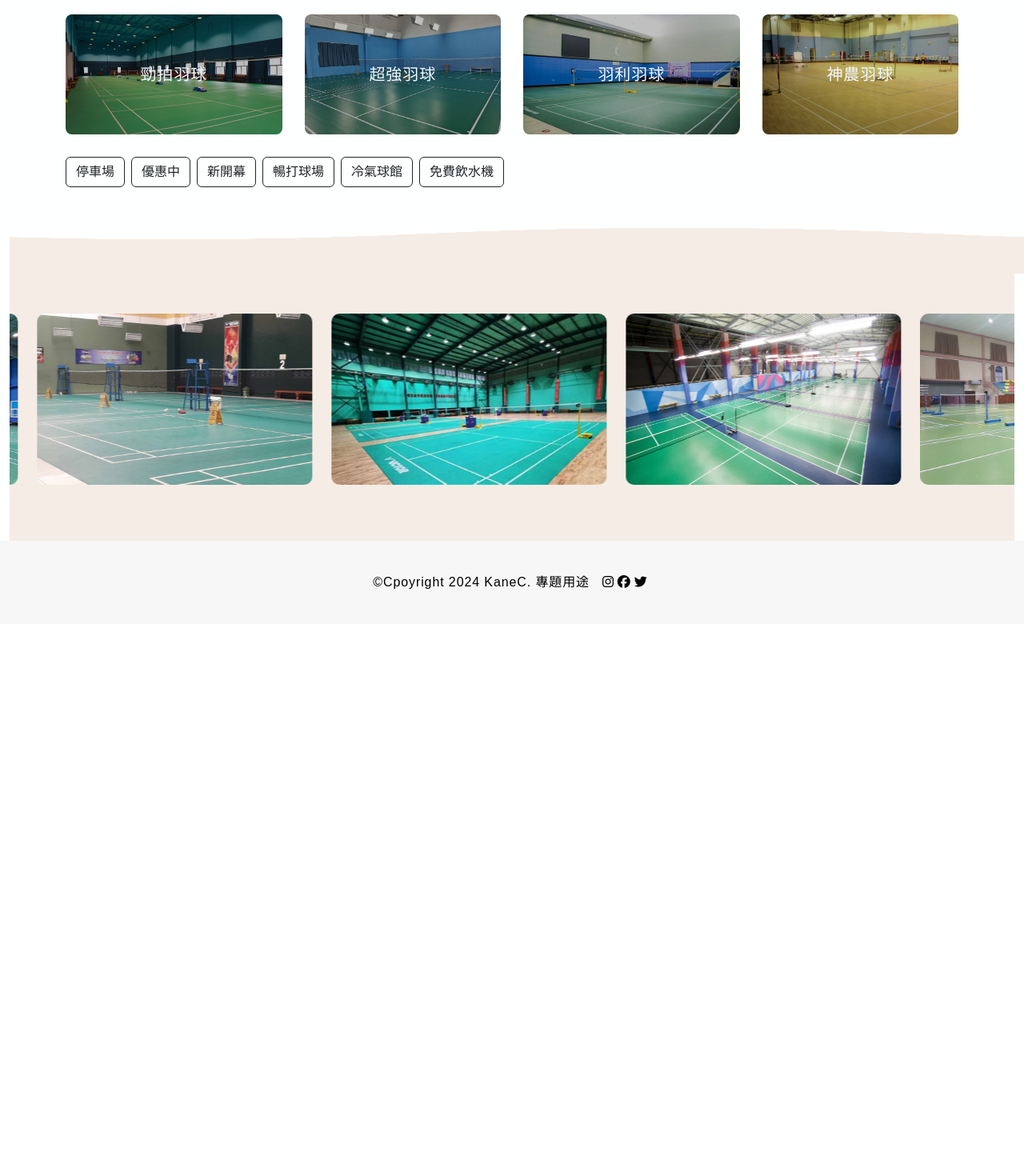
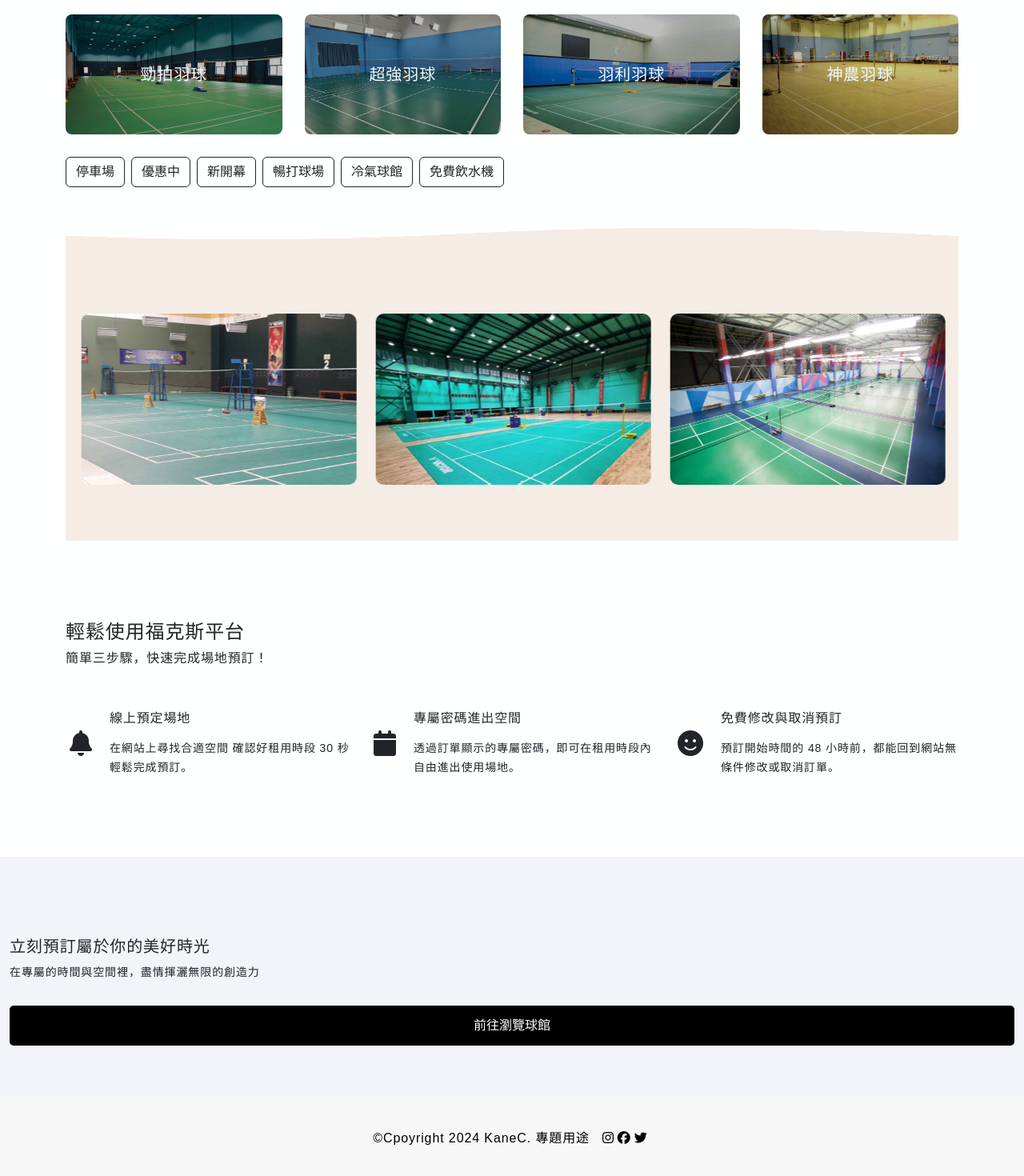
Before and after one commit to ywei-chen/rentalPlatform, a React (Vite) app: page / in a window 1280 px wide. Shown: the part 765-2235 px from the top of the page at 80% size. Before the commit the page ends 1545 px from the top, so only its background shows below. Built offline with nearby package versions, Linux system fonts and the light colour scheme; no server answers.

Commit message:
20250429_1643

```diff
--- a/src/App.css
+++ b/src/App.css
@@ -5,6 +5,10 @@
   font-style: normal;
   letter-spacing: 0.1ch;
   background: #feffff;
+}
+
+body {
+  overflow-x: hidden;
 }
 
 @keyframes m {
@@ -24,7 +28,7 @@
 .marq-infinite {
   display: flex;
   align-items: center;
-  width: 100vw;
+  width: 100%;
   overflow-x: hidden;
 }
 
@@ -132,15 +136,15 @@
   }
 
   .wave{
-    width: 100vw;
-    height: 100%;
+    width: 100%;
+    height: 100px;
     padding-bottom: 100px;
     --c: #f5ece6;
     --w1: radial-gradient(100% 57% at top ,#0000 100%,var(--c) 100.5%) no-repeat;
     --w2: radial-gradient(100% 57% at bottom, var(--c) 100%,#0000 100.5%) no-repeat;
     background: var(--w1),var(--w2),var(--w1),var(--w2);
     background-position-x: -200%, -100%, 0%, 100%;
-    background-position-y: 100%;
+    background-position-y: -100%;
     background-size: 50.5% 100%;
     animation: m 3s infinite linear;
   }
@@ -415,6 +419,20 @@
   text-decoration: none;
 }
 
+.mm {
+  margin: 100px 0px;
+}
+
+.ll {
+  background-color: #f2f4f7;
+  height: 300px;
+  width: 100%;
+}
+
+.kk {
+  padding: 100px 0px 30px;
+}
+
 .footer {
   color: black;
 }
--- a/src/App.jsx
+++ b/src/App.jsx
@@ -291,7 +291,7 @@ function App() {
           </div>
         </div>
       </div>
-      <div className='container-fluid'>
+      <div className='container-lg'>
         <div className='wave' />
         <div className='marq-infinite wavedown'>
           <div className='marq-item'>
@@ -330,6 +330,44 @@ function App() {
           </div>
         </div>
       </div>
+      <div className='container-lg mm'>
+        <div className='row my-5'>
+            <h4 className='mb-2'>輕鬆使用福克斯平台</h4>
+            <h6>簡單三步驟，快速完成場地預訂！</h6>
+        </div>
+        <div className='row my-5 d-flex'>
+          <div className='col-4 d-flex justify-content-center align-items-center'>
+            <i className="fa-solid fa-bell fa-2xl me-3"></i>
+            <div>
+              <h6 className='mb-3'>線上預定場地</h6>
+              <small>在網站上尋找合適空間 確認好租用時段 30 秒輕鬆完成預訂。</small>
+            </div>
+          </div>
+          <div className='col-4 d-flex justify-content-center align-items-center'>
+            <i className="fa-solid fa-calendar fa-2xl me-3"></i>
+            <div>
+              <h6 className='mb-3'>專屬密碼進出空間</h6>
+              <small>透過訂單顯示的專屬密碼，即可在租用時段內自由進出使用場地。</small>
+            </div>
+          </div>
+          <div className='col-4 d-flex justify-content-center align-items-center'>
+            <i className="fa-solid fa-face-smile fa-2xl me-3"></i>
+            <div>
+              <h6 className='mb-3'>免費修改與取消預訂</h6>
+              <small>預訂開始時間的 48 小時前，都能回到網站無條件修改或取消訂單。</small>
+            </div>
+          </div>
+        </div>
+      </div>
+      <div className='container-fluid ll'>
+        <div>
+          <div className='kk'>
+          <h5>立刻預訂屬於你的美好時光</h5>
+          <small className='mb-3'>在專屬的時間與空間裡，盡情揮灑無限的創造力</small>
+          </div>
+        </div>
+        <button className='button'>前往瀏覽球館</button>
+      </div>
       <Footer></Footer>
     </>
   )
```
